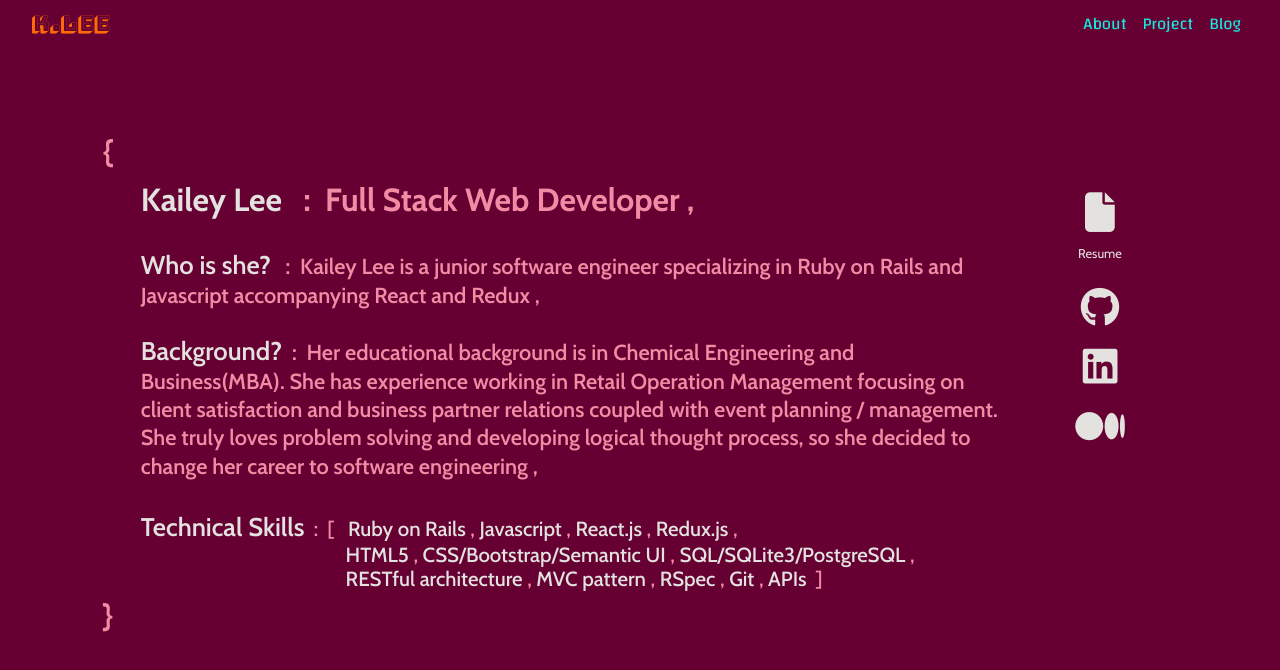
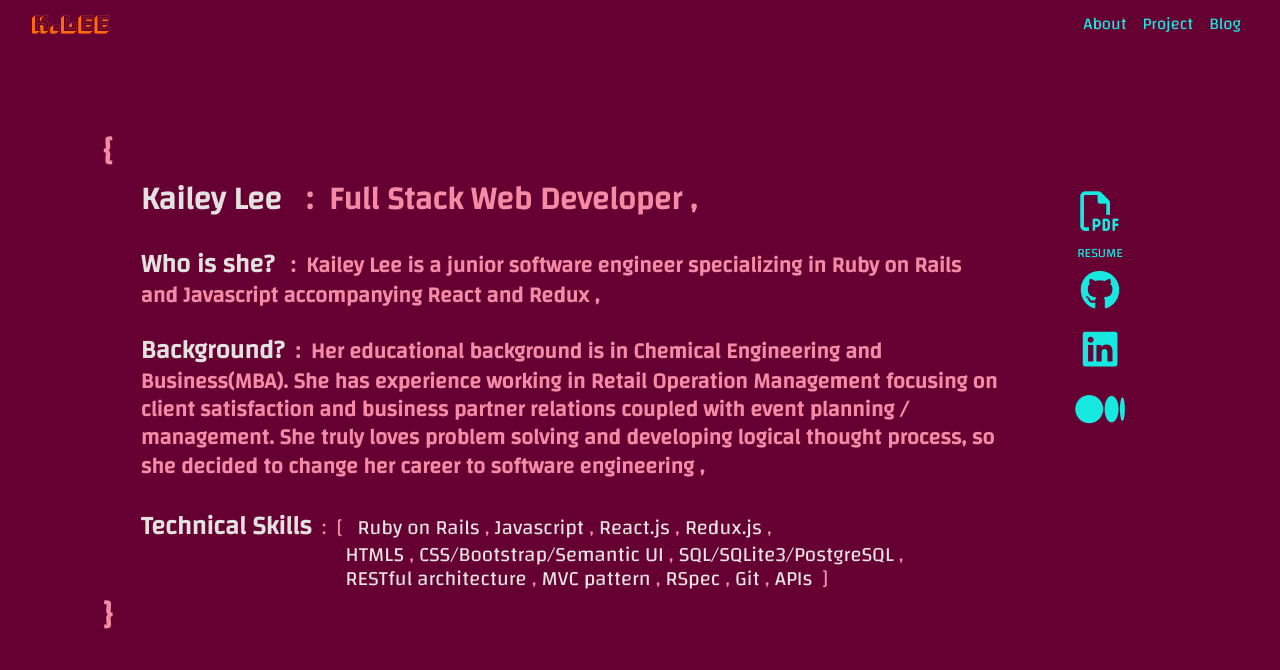
Before and after one commit to kailey16/kailey16.github.io, a React (Create React App) app: page /aboutme in a window 1280 px wide. Shown: the top 670 px of the page. Built offline with nearby package versions, Linux system fonts and the light colour scheme; a web font is replaced by a local one.

Commit message:
font updated

```diff
--- a/src/AboutMe/AboutMe.js
+++ b/src/AboutMe/AboutMe.js
@@ -26,8 +26,8 @@ const AboutMe = () => {
 
       <div className="aboutmeIcons">
         <a target="_blank" rel="noopener noreferrer" href="https://drive.google.com/file/d/1SbjTS29VEL5foaeoAJDQ4nFTkxRkUs5z/view?usp=sharing">
-            <i class="fas fa-file aboutmeIcon"></i><br/>
-            <p className="resume">Resume</p>
+          <i class="far fa-file-pdf aboutmeIcon" /><br/>
+          <p className="resume">RESUME</p>
         </a>
         <a target="_blank" rel="noopener noreferrer" href="https://github.com/kailey16">
           <i className="fab fa-github aboutmeIcon" />
--- a/src/style/AboutMe.css
+++ b/src/style/AboutMe.css
@@ -71,7 +71,7 @@
 }
 
 .aboutmeIcons a {
-  color: #e3e2df;
+  color: #17e9e0;
   font-size: 3.1vw;
 }
 
@@ -81,4 +81,5 @@
 
 .resume {
   font-size: 1vw;
+  margin: 0;
 }
--- a/src/style/App.css
+++ b/src/style/App.css
@@ -27,7 +27,8 @@
  */
 
 body {
-  font-family: 'Cabin', sans-serif;
+  /* font-family: 'Cabin', sans-serif; */
+  font-family: 'Changa', sans-serif;
   background-color: #660033;
 }
 
--- a/src/style/Blog.css
+++ b/src/style/Blog.css
@@ -22,5 +22,6 @@
 }
 
 .blogIcon {
+  color: #17e9e0;
   font-size: 2.2vw;
 }
--- a/src/style/Home.css
+++ b/src/style/Home.css
@@ -6,6 +6,7 @@
 }
 
 #homeText {
+  font-family: 'Cabin', sans-serif;
   padding: 38vh 0 0 3vw;
   z-index: 1;
   font-weight: 700;
--- a/src/style/ProjectShow.css
+++ b/src/style/ProjectShow.css
@@ -3,7 +3,6 @@
   height: auto;
   padding: 5vh 8vw 5vh 8vw;
   color: #e3e2df;
-  font-family: 'Changa', sans-serif;
 }
 
 .projectTitle {
```
